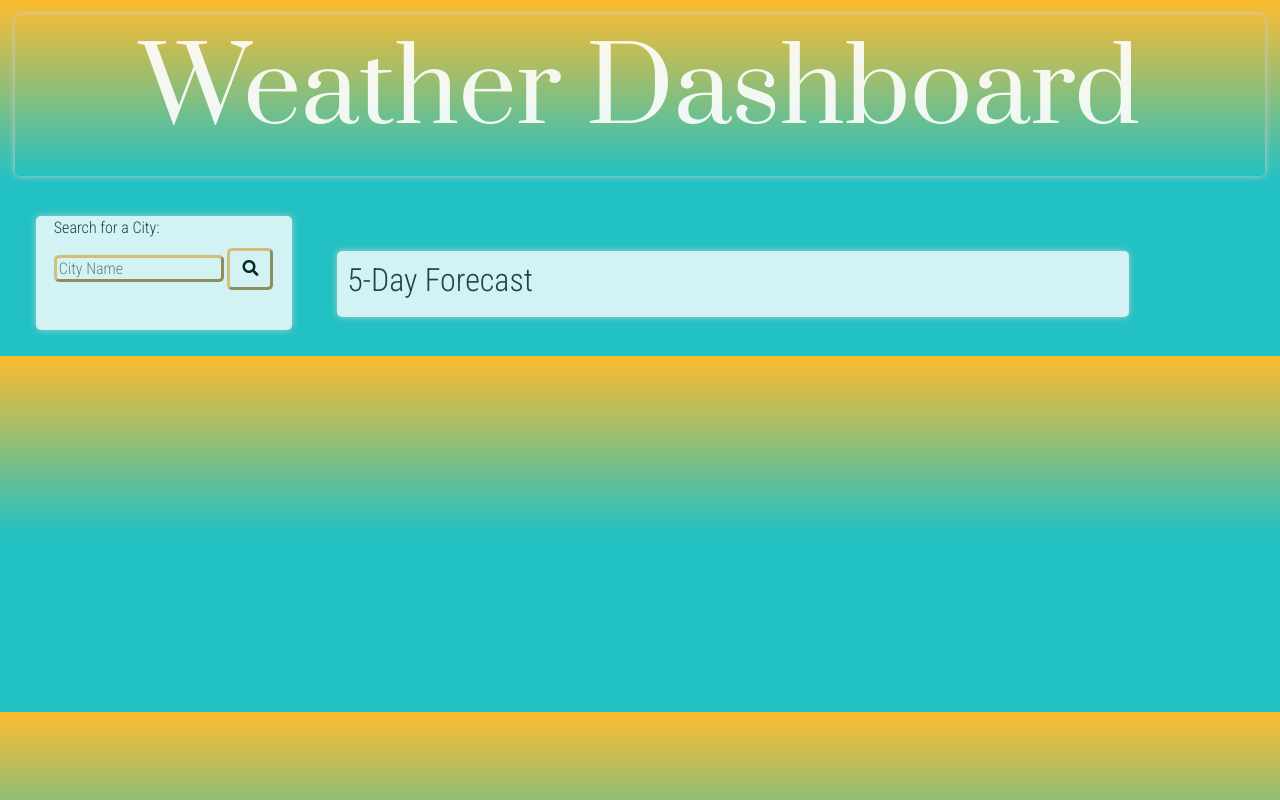
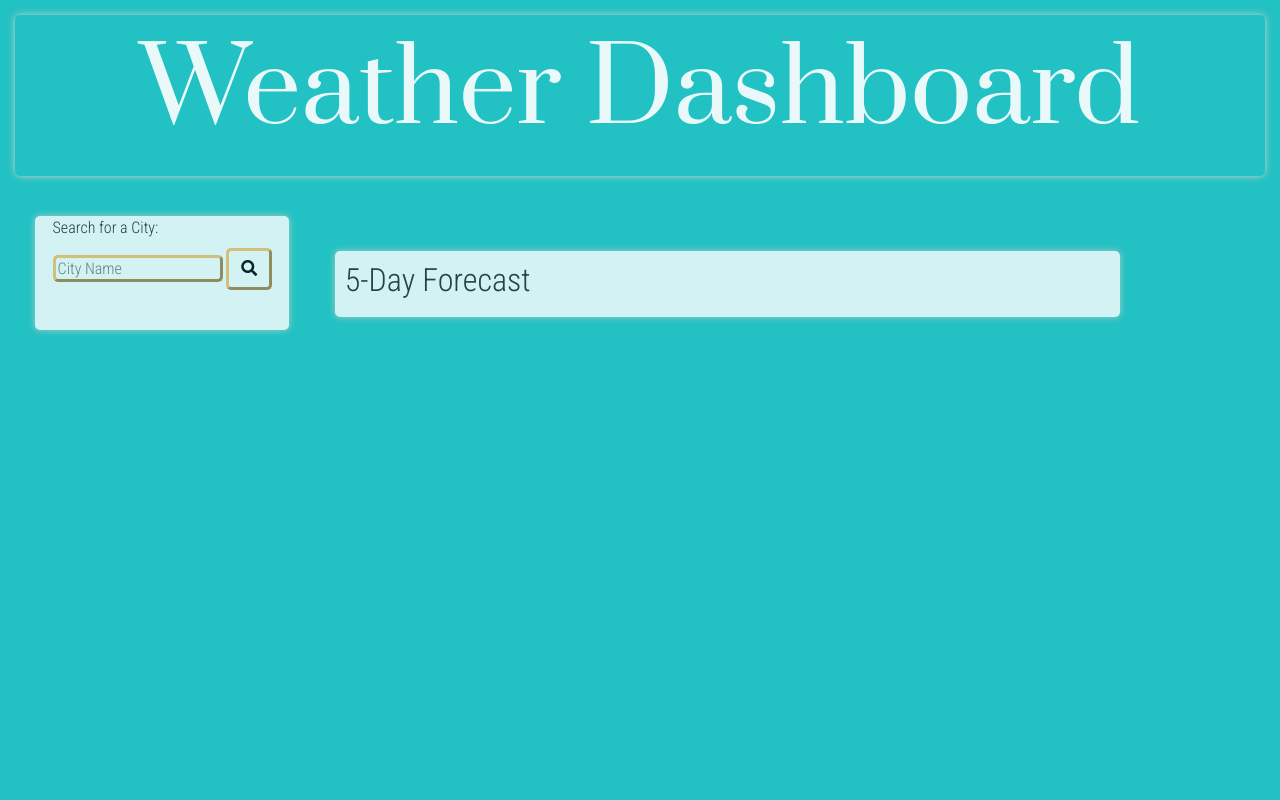
Before and after one commit to abissier/Weather-Dashboard, a plain HTML site: page index.html in a window 1280 px wide. Drawn offline with nearby package versions, Linux system fonts and the light colour scheme.

Commit message:
updated background color

```diff
--- a/css/style.css
+++ b/css/style.css
@@ -1,3 +1,8 @@
+body {
+	background: rgb(34, 193, 195);
+	height: auto;
+}
+
 header {
 	display: flex;
 	justify-content: center;
@@ -15,16 +20,10 @@ header h1 {
 	font-size: 8vw;
 }
 
-body {
-	background: rgb(34, 193, 195);
-	background: linear-gradient(0deg, rgba(34, 193, 195, 1) 50%, rgba(253, 187, 45, 1) 100%);
-}
-
 section {
 	display: flex;
 	flex-wrap: wrap;
-	width: 100%;
-	height: auto;
+	width: auto;
 	flex-direction: row;
 	margin-left: 10px;
 }
@@ -44,7 +43,6 @@ section {
 
 .search-bar {
 	margin: 0px auto;
-	/* padding: 20px; */
 	font-family: 'Roboto Condensed', sans-serif;
 }
 
@@ -157,7 +155,7 @@ button.city:hover {
 .autocom-box li {
 	display: none;
 	list-style: none;
-	width: 100%;
+	/* width: 100%; */
 	cursor: default;
 	border-radius: 3px;
 	padding: 8px 12px;
```
